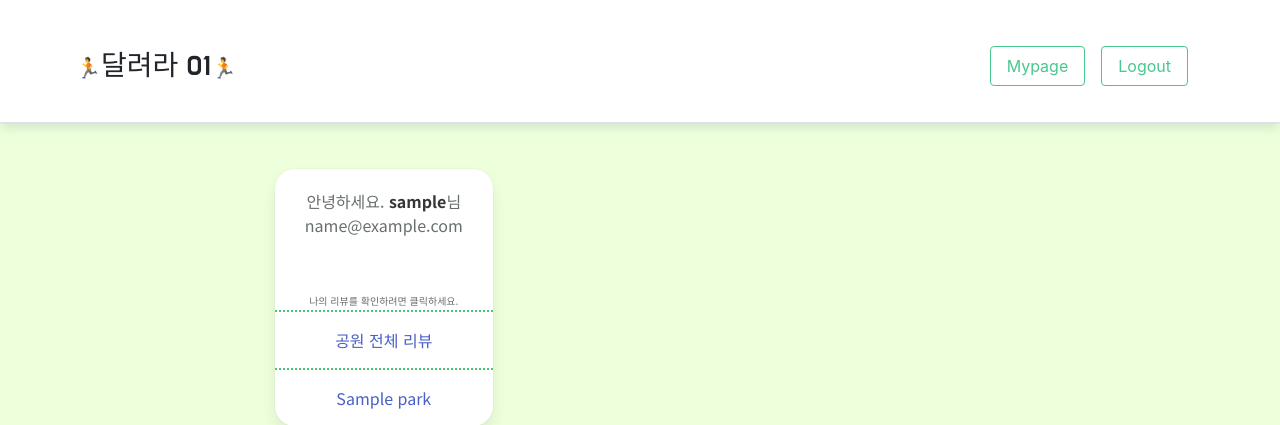
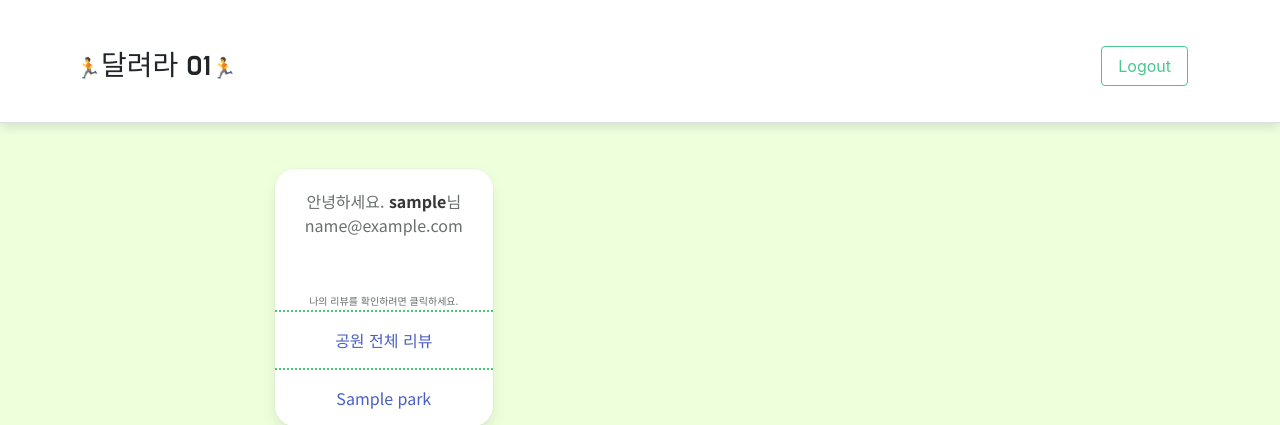
Before and after one commit to ryeong25/ParkReview, a Flask app: page /mypage/myParks/1 in a window 1280 px wide. Shown: the top 425 px of the page. Run offline with Flask 2, Linux system fonts and the light colour scheme; a database or web service that is not in the repository returns one stand-in record (values such as "Sample title"); some libraries are stand-ins or nearby versions.

Commit message:
static헤더에서 mypage 버튼 삭제

```diff
--- a/templates/mypage.html
+++ b/templates/mypage.html
@@ -47,7 +47,6 @@
                         </span>
                     </a>
                     <ul class="nav nav-pills">
-                        <button type="button" onclick="window.location.href='/mypage'" class="button is-success is-outlined me-3 btn-mypage" id="mypageBtn">Mypage</button>
                         <button type="button" onclick="sign_out()" class="button is-success is-outlined me-3" id="logoutBtn">Logout</button>
                     </ul>
                 </header>
```
